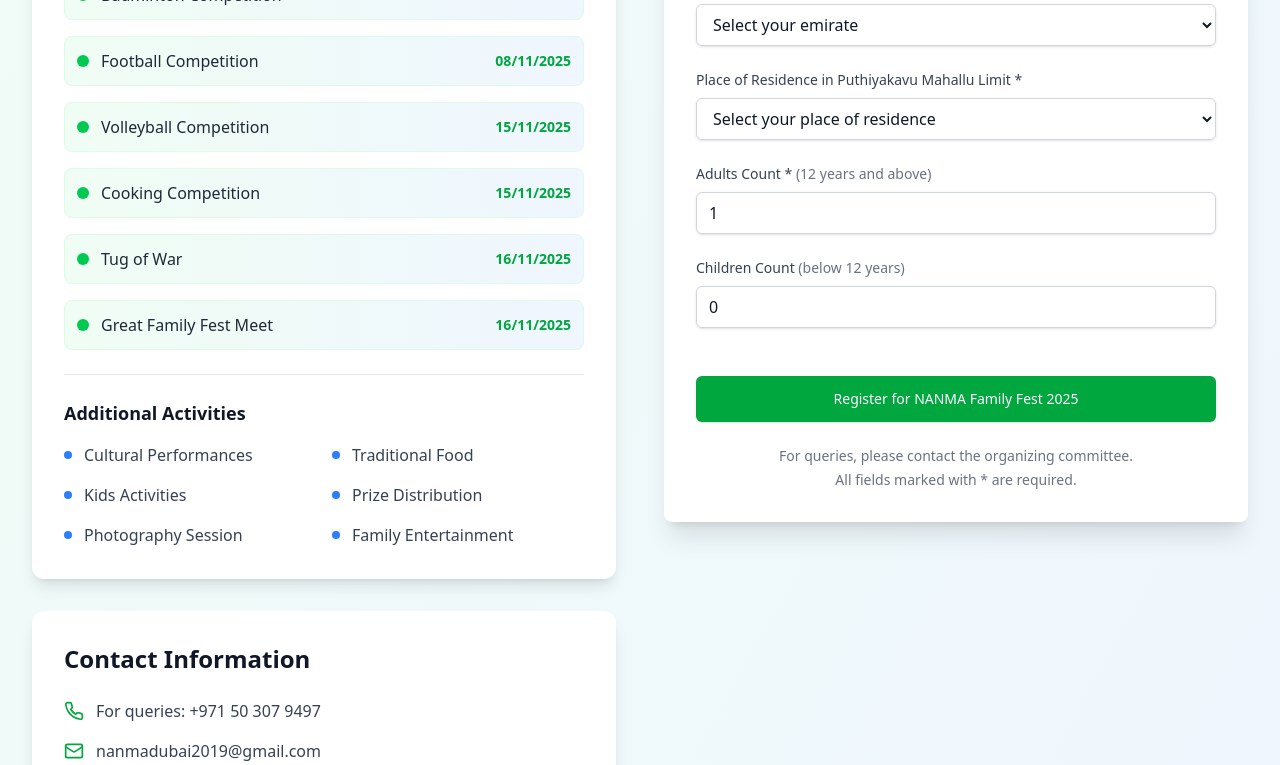
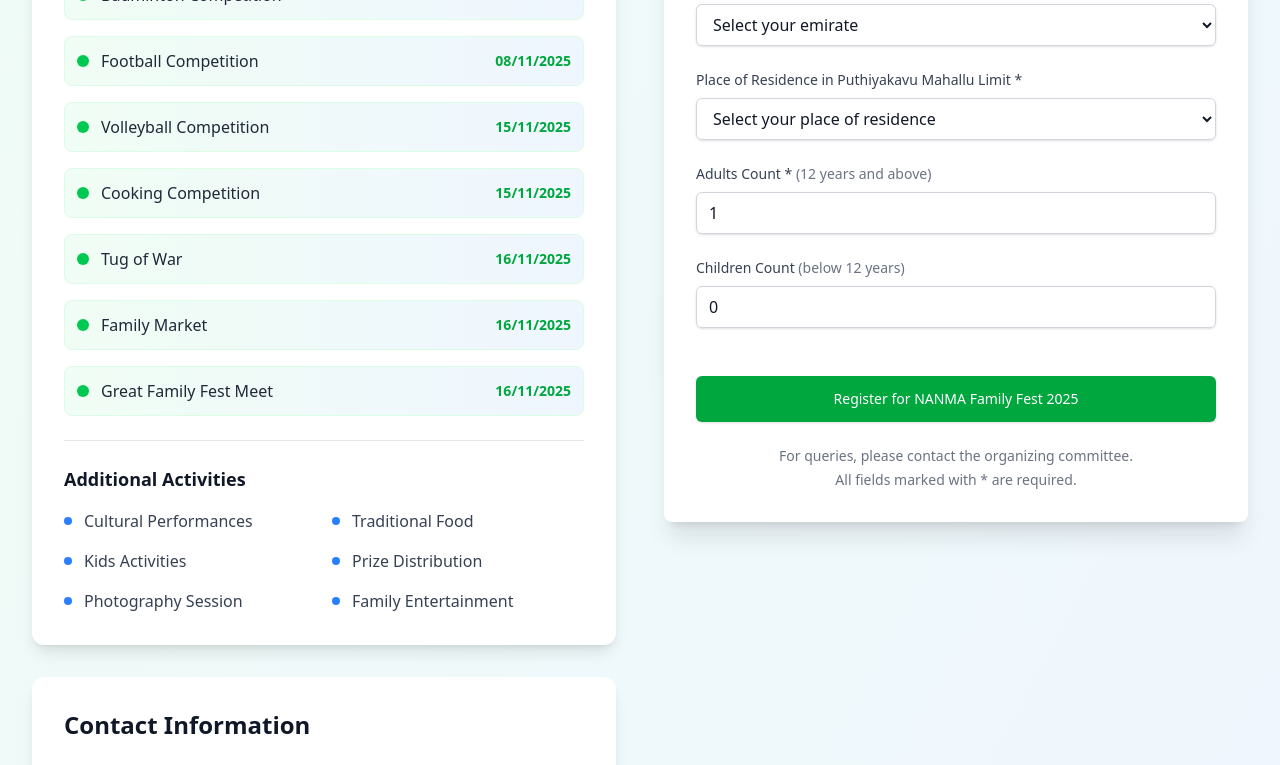
Before and after one commit to UmarAlMukhtar/Nanma-2025, a Next.js app: page / in a window 1280 px wide. Shown: the part 1062-1827 px from the top of the page. Built offline with nearby package versions, Linux system fonts and the light colour scheme.

Commit message:
feat: Add Family Market event to the competition schedule

```diff
--- a/src/app/page.tsx
+++ b/src/app/page.tsx
@@ -99,6 +99,7 @@
                   { event: 'Volleyball Competition', date: '15/11/2025' },
                   { event: 'Cooking Competition', date: '15/11/2025' },
                   { event: 'Tug of War', date: '16/11/2025' },
+                  { event: 'Family Market', date: '16/11/2025' },
                   { event: 'Great Family Fest Meet', date: '16/11/2025' }
                 ].map((competition, index) => (
                   <div key={index} className="flex items-center justify-between p-3 bg-gradient-to-r from-green-50 to-blue-50 rounded-lg border border-green-100">
```
